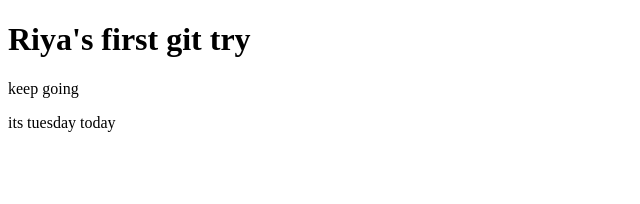
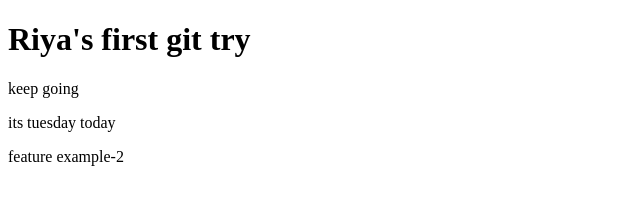
Before and after one commit to riyajohn0039/datewithgit, a website: page index.html in a window 1280 px wide. Shown: the whole page, without its empty margins (0-640 px from the left). Drawn offline with Linux system fonts and the light colour scheme.

Commit message:
index page updated from master branche

```diff
--- a/index.html
+++ b/index.html
@@ -10,5 +10,6 @@
     <h1>Riya's first git try </h1>
     <p>keep going</p>
     <p>its tuesday today</p>
+    <p>feature example-2</p>
 </body>
 </html>
```
